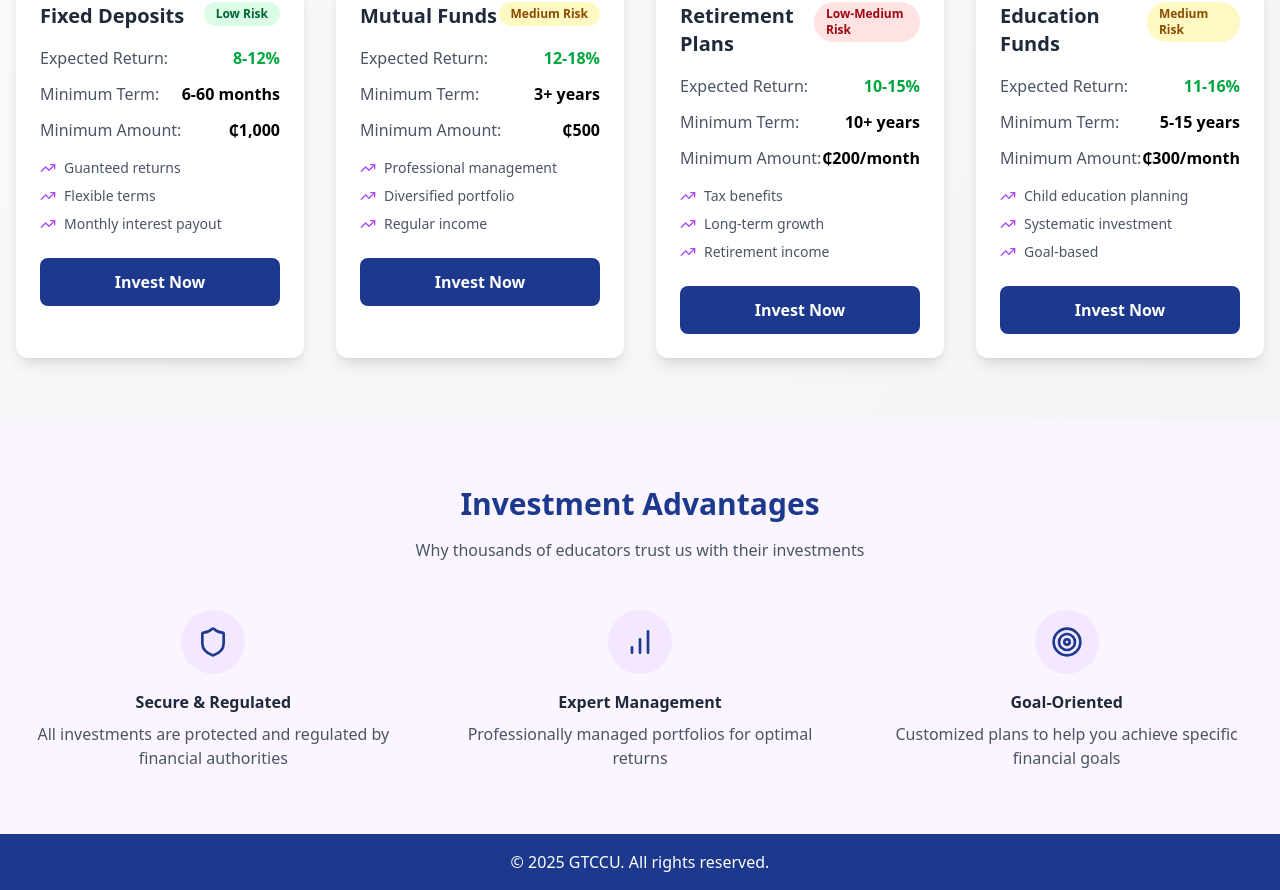
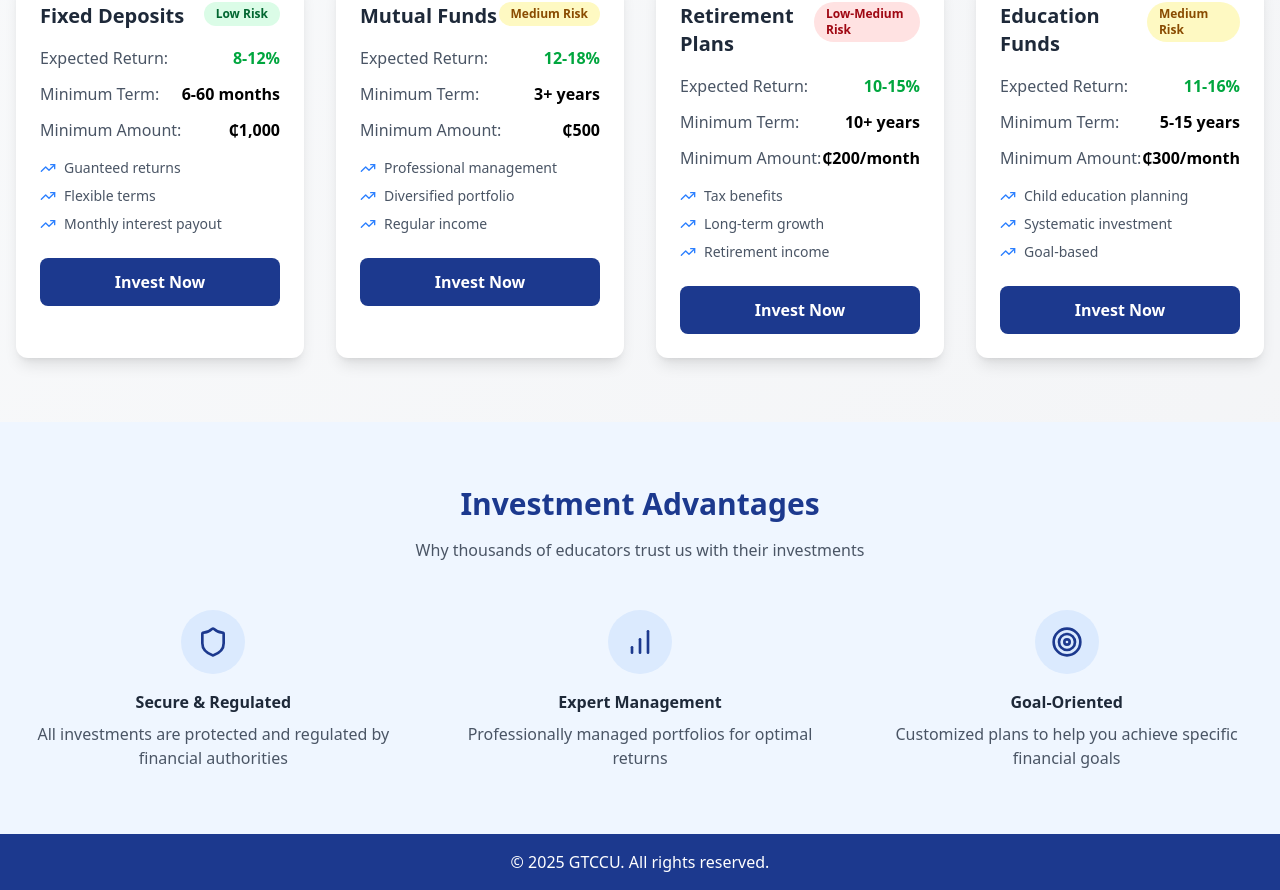
Before and after one commit to Namibra-Devs/gtccu_website, a React (Vite) app in the folder gtccu/: page /services/investments in a window 1280 px wide. Shown: the part 638-1528 px from the top of the page. Built offline with nearby package versions, Linux system fonts and the light colour scheme.

Commit message:
bye laws page added

```diff
--- a/gtccu/src/components/sections/ByeLawsPage.jsx
+++ b/gtccu/src/components/sections/ByeLawsPage.jsx
@@ -48,10 +48,10 @@ export default function ByeLawsPage() {
   return (
     <div className="min-h-screen bg-gradient-to-br from-gray-50 to-gray-100">
       {/* Hero Section */}
-      <div className="relative h-96 bg-gradient-to-r from-indigo-600 to-indigo-800 overflow-hidden">
+      <div className="relative h-96 bg-black overflow-hidden">
         <div
-          className="absolute inset-0 bg-cover bg-center opacity-20"
-          style={{ backgroundImage: "url('/images/laws-bg.jpg')" }}
+          className="absolute inset-0 bg-cover bg-center opacity-50"
+          style={{ backgroundImage: "url('/images/who.jpg')" }}
         ></div>
 
         <div className="relative z-10 h-full flex items-center justify-center text-center px-4">
@@ -68,14 +68,7 @@ export default function ByeLawsPage() {
           </motion.div>
         </div>
 
-        {/* Back Button */}
-        <Link
-          to="/about"
-          className="absolute top-6 left-6 z-20 flex items-center text-white bg-white/20 backdrop-blur-sm rounded-full px-4 py-2 hover:bg-white/30 transition-colors"
-        >
-          <ArrowLeft className="w-5 h-5 mr-2" />
-          Back to About
-        </Link>
+
       </div>
 
       {/* Content Section */}
@@ -87,7 +80,7 @@ export default function ByeLawsPage() {
               animate={{ opacity: 1, x: 0 }}
               transition={{ duration: 0.7 }}
             >
-              <h2 className="text-3xl font-bold text-gray-800 mb-6">Governing Document</h2>
+              <h2 className="text-3xl font-bold text-blue-900 mb-6">Governing Document</h2>
               <p className="text-gray-700 mb-6">
                 Our bye-laws serve as the fundamental governing document that outlines the structure,
                 operations, and management of Global Teachers Credit Union. They ensure we operate
--- a/gtccu/src/components/sections/InvestmentsPage.jsx
+++ b/gtccu/src/components/sections/InvestmentsPage.jsx
@@ -118,7 +118,7 @@ export default function InvestmentsPage() {
               <ul className="space-y-2 mb-6">
                 {investment.features.map((feature, i) => (
                   <li key={i} className="flex items-center text-sm text-gray-600">
-                    <TrendingUp className="w-4 h-4 text-purple-500 mr-2" />
+                    <TrendingUp className="w-4 h-4 text-blue-500 mr-2" />
                     {feature}
                   </li>
                 ))}
@@ -133,7 +133,7 @@ export default function InvestmentsPage() {
       </div>
 
       {/* Benefits Section */}
-      <div className="bg-purple-50 py-16">
+      <div className="bg-blue-50 py-16">
         <div className="max-w-7xl mx-auto px-4">
           <div className="text-center mb-12">
             <h2 className="text-3xl font-bold text-blue-900 mb-4">Investment Advantages</h2>
@@ -149,7 +149,7 @@ export default function InvestmentsPage() {
               transition={{ duration: 0.5, delay: 0.1 }}
               className="text-center"
             >
-              <div className="bg-purple-100 w-16 h-16 rounded-full flex items-center justify-center mx-auto mb-4">
+              <div className="bg-blue-100 w-16 h-16 rounded-full flex items-center justify-center mx-auto mb-4">
                 <Shield className="w-8 h-8 text-blue-900" />
               </div>
               <h3 className="font-semibold text-gray-800 mb-2">Secure & Regulated</h3>
@@ -162,7 +162,7 @@ export default function InvestmentsPage() {
               transition={{ duration: 0.5, delay: 0.2 }}
               className="text-center"
             >
-              <div className="bg-purple-100 w-16 h-16 rounded-full flex items-center justify-center mx-auto mb-4">
+              <div className="bg-blue-100 w-16 h-16 rounded-full flex items-center justify-center mx-auto mb-4">
                 <BarChart className="w-8 h-8 text-blue-900" />
               </div>
               <h3 className="font-semibold text-gray-800 mb-2">Expert Management</h3>
@@ -175,7 +175,7 @@ export default function InvestmentsPage() {
               transition={{ duration: 0.5, delay: 0.3 }}
               className="text-center"
             >
-              <div className="bg-purple-100 w-16 h-16 rounded-full flex items-center justify-center mx-auto mb-4">
+              <div className="bg-blue-100 w-16 h-16 rounded-full flex items-center justify-center mx-auto mb-4">
                 <Target className="w-8 h-8 text-blue-900" />
               </div>
               <h3 className="font-semibold text-gray-800 mb-2">Goal-Oriented</h3>
--- a/gtccu/src/routes/AppRoutes.jsx
+++ b/gtccu/src/routes/AppRoutes.jsx
@@ -17,6 +17,7 @@ import SharesPage from "../components/sections/SharesPage";
 import WhoWeArePage from "../components/sections/WhoWeArePage";
 import OurTeamPage from "../components/sections/OurTeamPage";
 import OurBoardPage from "../components/sections/OurBoardPage";
+import ByeLawsPage from "../components/sections/ByeLawsPage";
 
 
 
@@ -42,6 +43,8 @@ export default function AppRoutes() {
           <Route path="/about/who-we-are" element={<WhoWeArePage />} />
           <Route path="/about/team" element={<OurTeamPage />} />
           <Route path="/about/board" element={<OurBoardPage />} />
+          <Route path="/about/byelaws" element={<ByeLawsPage />} />
+          <Route path="/about/board" element={<OurBoardPage />} />
         </Routes>
       </Layout>
     </BrowserRouter>
```
